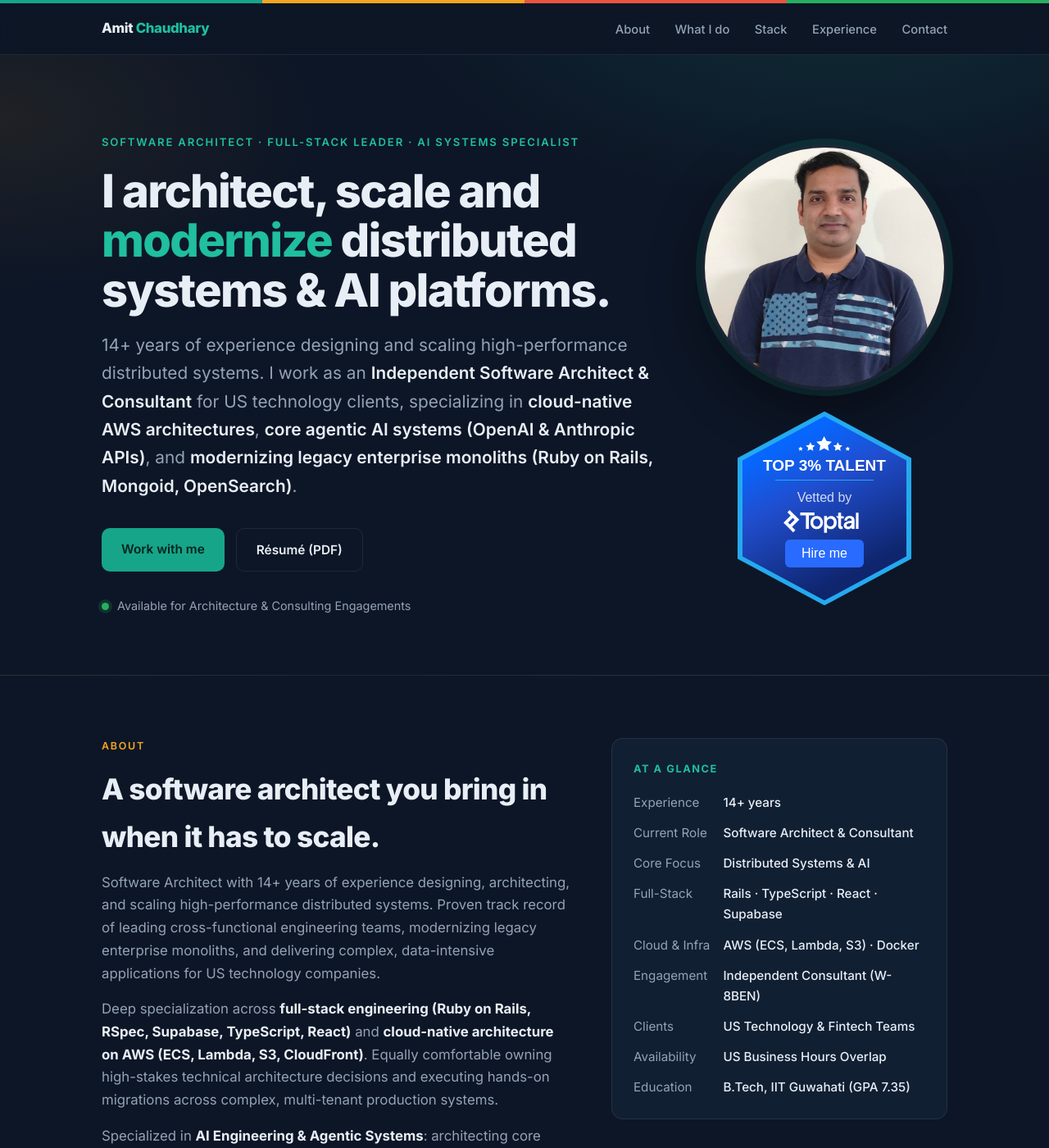
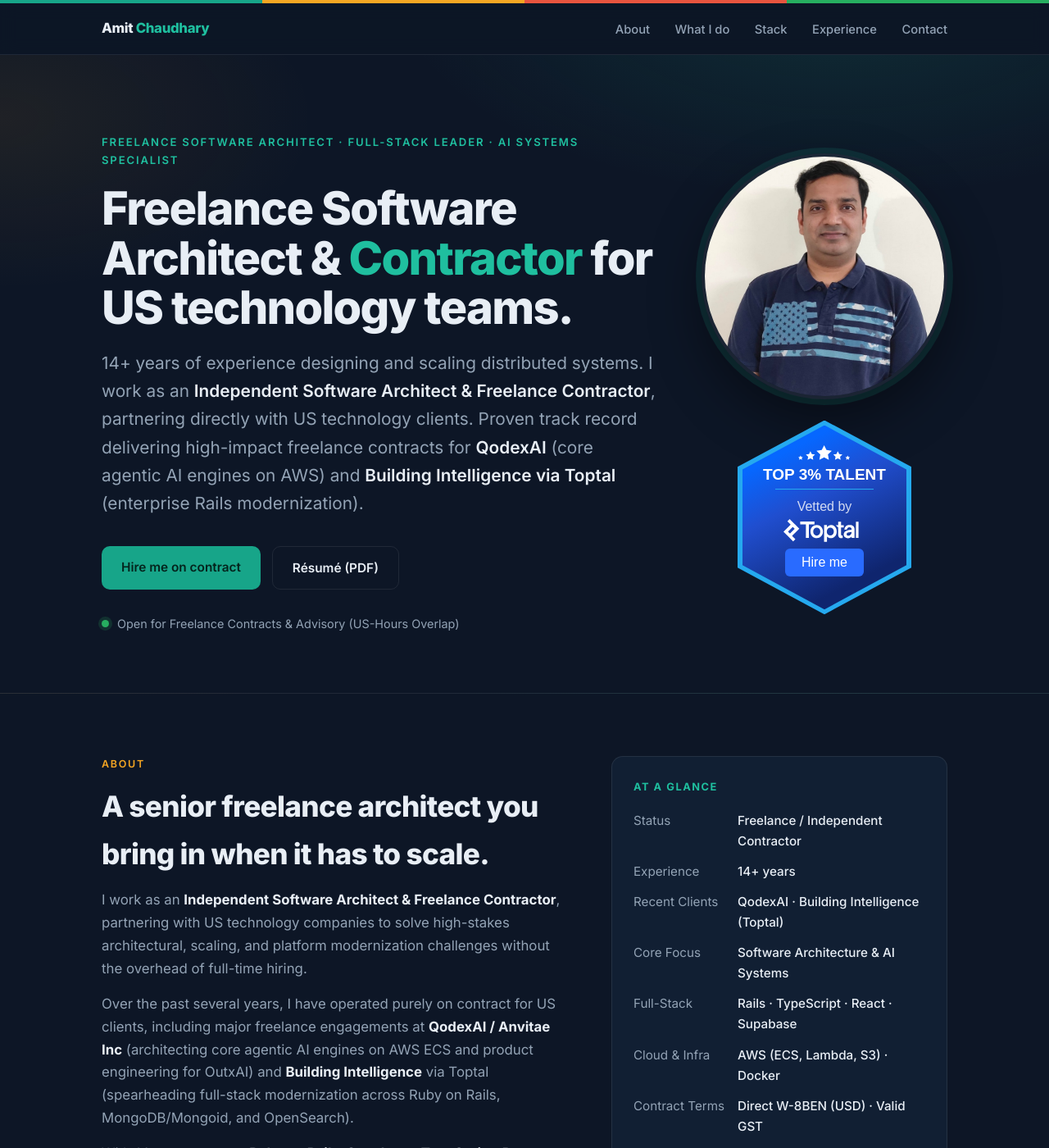
Before and after one commit to chaudhary/amit-chaudhary, a Jekyll site: the page built from index.html, in a window 1280 px wide and 1400 px high. Shown: the whole window at 82% size. Built offline with Jekyll 4.4.1, drawn with Linux system fonts in a browser that asks for light colours; some web fonts are replaced; some of the changed text lies outside the part shown.

Commit message:
Position as freelance contractor and highlight Qodex.ai and Building Intelligence as freelance client engagements

```diff
--- a/_config.yml
+++ b/_config.yml
@@ -2,9 +2,9 @@
 # Site settings  (edit these; the whole site reads from here + _data/*.yml)
 # ---------------------------------------------------------------------------
 title:    Amit Chaudhary
-tagline:  Software Architect · Full-Stack Leader · AI Systems Specialist
+tagline:  Freelance Software Architect · Full-Stack Leader · AI Systems Specialist
 description: >-
-  Software Architect with 14+ years of experience designing and scaling high-performance distributed systems. Proven track record of leading cross-functional teams, modernizing legacy monoliths, and delivering complex, data-intensive applications. Available for independent software architecture and consulting engagements.
+  Independent Software Architect and Freelance Full-Stack Consultant with 14+ years of experience. Available for remote contract engagements with US and global technology teams. Proven track record delivering high-impact freelance contracts for QodexAI and Building Intelligence (via Toptal).
 
 # Contact / profiles
 email:    chaudharyamitiit2007@gmail.com
@@ -14,10 +14,10 @@ linkedin: amit-chaudhary-iitg
 location: India (remote)
 
 # Hero
-headline_pre:  "I architect, scale and "
-headline_em:   "modernize"
-headline_post: " distributed systems & AI platforms."
-availability:  "Available for Architecture & Consulting Engagements"
+headline_pre:  "Freelance Software Architect & "
+headline_em:   "Contractor"
+headline_post: " for US technology teams."
+availability:  "Open for Freelance Contracts & Advisory (US-Hours Overlap)"
 show_toptal_badge: true    # flip to true to show the Toptal "Top 3%" badge in the hero
 
 # Deployment (project page lives under /amit-chaudhary)
--- a/_data/engagement.yml
+++ b/_data/engagement.yml
@@ -5,8 +5,8 @@ points:
     title: Direct W-8BEN Contracting
     body: "Registered sole proprietor with valid GST. I sign the W-8BEN directly with US companies and invoice in USD, so engaging me is a seamless contract engagement, not a complex EOR process."
   - color: o
-    title: Proven Enterprise Track Record
-    body: "14+ years of engineering leadership, including multi-year US contract engagements (QodexAI, Building Intelligence via Toptal) modernizing large-scale platforms."
+    title: Proven Freelance Track Record
+    body: "Proven history operating as an independent contractor, including multi-year freelance engagements with QodexAI / Anvitae Inc and Building Intelligence (US physical-security SaaS via Toptal)."
   - color: r
     title: US-Hours Overlap & Async Velocity
     body: "Extensive experience overlapping US business hours (Eastern and Pacific) for architecture reviews, standups, and planning, backed by disciplined async execution."
--- a/_data/profile.yml
+++ b/_data/profile.yml
@@ -1,16 +1,16 @@
 # About paragraphs and the "at a glance" facts box
 about:
-  - "Software Architect with 14+ years of experience designing, architecting, and scaling high-performance distributed systems. Proven track record of leading cross-functional engineering teams, modernizing legacy enterprise monoliths, and delivering complex, data-intensive applications for US technology companies."
-  - "Deep specialization across <strong>full-stack engineering (Ruby on Rails, RSpec, Supabase, TypeScript, React)</strong> and <strong>cloud-native architecture on AWS (ECS, Lambda, S3, CloudFront)</strong>. Equally comfortable owning high-stakes technical architecture decisions and executing hands-on migrations across complex, multi-tenant production systems."
-  - "Specialized in <strong>AI Engineering &amp; Agentic Systems</strong>: architecting core autonomous agentic engines leveraging OpenAI and Anthropic APIs, designing distributed scheduling workflows, and engineering quantitative fintech trading systems with absolute idempotency and risk mitigation."
+  - "I work as an <strong>Independent Software Architect &amp; Freelance Contractor</strong>, partnering with US technology companies to solve high-stakes architectural, scaling, and platform modernization challenges without the overhead of full-time hiring."
+  - "Over the past several years, I have operated purely on contract for US clients, including major freelance engagements at <strong>QodexAI / Anvitae Inc</strong> (architecting core agentic AI engines on AWS ECS and product engineering for OutxAI) and <strong>Building Intelligence</strong> via Toptal (spearheading full-stack modernization across Ruby on Rails, MongoDB/Mongoid, and OpenSearch)."
+  - "With 14+ years across <strong>Ruby on Rails, Supabase, TypeScript, React, AWS, and Agentic AI (OpenAI &amp; Anthropic APIs)</strong>, I step directly into mission-critical codebases, establish robust system architecture, and deliver high-velocity results with deep US-hours overlap."
 
 facts:
+  - { k: "Status",        v: "Freelance / Independent Contractor" }
   - { k: "Experience",    v: "14+ years" }
-  - { k: "Current Role",  v: "Software Architect & Consultant" }
-  - { k: "Core Focus",    v: "Distributed Systems & AI" }
+  - { k: "Recent Clients", v: "QodexAI · Building Intelligence (Toptal)" }
+  - { k: "Core Focus",    v: "Software Architecture & AI Systems" }
   - { k: "Full-Stack",    v: "Rails · TypeScript · React · Supabase" }
   - { k: "Cloud & Infra", v: "AWS (ECS, Lambda, S3) · Docker" }
-  - { k: "Engagement",    v: "Independent Consultant (W-8BEN)" }
-  - { k: "Clients",       v: "US Technology & Fintech Teams" }
+  - { k: "Contract Terms", v: "Direct W-8BEN (USD) · Valid GST" }
   - { k: "Availability",  v: "US Business Hours Overlap" }
   - { k: "Education",     v: "B.Tech, IIT Guwahati (GPA 7.35)" }
--- a/index.html
+++ b/index.html
@@ -9,13 +9,12 @@ layout: default
       <div class="eyebrow">{{ site.tagline }}</div>
       <h1>{{ site.headline_pre }}<em>{{ site.headline_em }}</em>{{ site.headline_post }}</h1>
       <p class="lede">
-        14+ years of experience designing and scaling high-performance distributed systems.
-        I work as an <strong>Independent Software Architect &amp; Consultant</strong> for US technology clients,
-        specializing in <strong>cloud-native AWS architectures</strong>, <strong>core agentic AI systems (OpenAI &amp; Anthropic APIs)</strong>,
-        and <strong>modernizing legacy enterprise monoliths (Ruby on Rails, Mongoid, OpenSearch)</strong>.
+        14+ years of experience designing and scaling distributed systems. I work as an <strong>Independent Software Architect &amp; Freelance Contractor</strong>,
+        partnering directly with US technology clients. Proven track record delivering high-impact freelance contracts for
+        <strong>QodexAI</strong> (core agentic AI engines on AWS) and <strong>Building Intelligence via Toptal</strong> (enterprise Rails modernization).
       </p>
       <div class="cta-row">
-        <a class="btn btn-primary" href="#contact">Work with me</a>
+        <a class="btn btn-primary" href="#contact">Hire me on contract</a>
         <a class="btn btn-ghost" href="{{ '/resume.pdf' | relative_url }}" target="_blank" rel="noopener">Résumé (PDF)</a>
       </div>
       <div class="availability"><span class="dot"></span> {{ site.availability }}</div>
@@ -33,7 +32,7 @@ layout: default
     <div class="about-grid">
       <div class="about">
         <div class="section-tag">About</div>
-        <h2 class="section-title">A software architect you bring in when it has to scale.</h2>
+        <h2 class="section-title">A senior freelance architect you bring in when it has to scale.</h2>
         {% for p in site.data.profile.about %}<p>{{ p }}</p>{% endfor %}
       </div>
       <aside class="facts">
@@ -88,8 +87,10 @@ layout: default
 <section id="experience">
   <div class="wrap">
     <div class="section-tag">Experience</div>
-    <h2 class="section-title">Selected work &amp; engagements</h2>
-    <p class="section-intro">14+ years across distributed systems, agentic AI engines, fintech platforms, and enterprise Rails monoliths. Full detail in the <a href="{{ '/resume.pdf' | relative_url }}" target="_blank" rel="noopener">résumé</a>.</p>
+    <h2 class="section-title">Freelance Engagements &amp; Selected Work</h2>
+    <p class="section-intro">
+      14+ years across distributed systems, agentic AI engines, fintech platforms, and enterprise Rails monoliths. Operated as an <strong>Independent Software Architect &amp; Freelance Contractor</strong> for US technology clients (including <strong>QodexAI</strong> and <strong>Building Intelligence via Toptal</strong>). Full detail in the <a href="{{ '/resume.pdf' | relative_url }}" target="_blank" rel="noopener">résumé</a>.
+    </p>
     <div class="timeline">
       {% for r in site.data.experience.roles %}
       <div class="role">
@@ -153,13 +154,13 @@ layout: default
 <section id="contact" style="border-bottom:none;">
   <div class="wrap">
     <div class="contact-card">
-      <h2>Let's discuss your architecture or system.</h2>
+      <h2>Have a project or need a senior freelance contractor?</h2>
       <p>
-        Whether you are designing a high-performance agentic AI engine, modernizing an enterprise monolith,
-        or need senior technical direction on complex scaling challenges, let's connect.
+        Whether you need an independent architect to lead an AI initiative, an elite contractor to modernize your Rails platform,
+        or senior technical advisory for a high-traffic system, let's discuss how I can help.
       </p>
       <div class="contact-links">
-        <a class="btn btn-primary" href="mailto:{{ site.email }}?subject=Architecture%20%26%20Consulting%20Enquiry">Email me</a>
+        <a class="btn btn-primary" href="mailto:{{ site.email }}?subject=Freelance%20Contract%20Enquiry">Hire me on contract</a>
         <a class="btn btn-ghost" href="https://www.linkedin.com/in/{{ site.linkedin }}/" target="_blank" rel="noopener">LinkedIn</a>
         <a class="btn btn-ghost" href="https://github.com/{{ site.github }}" target="_blank" rel="noopener">GitHub</a>
         <a class="btn btn-ghost" href="{{ '/resume.pdf' | relative_url }}" target="_blank" rel="noopener">Résumé (PDF)</a>
```
Also changed, not shown: _data/experience.yml (+12 -11 lines), _src/resume.html (+4 -4 lines), 1 other file.
